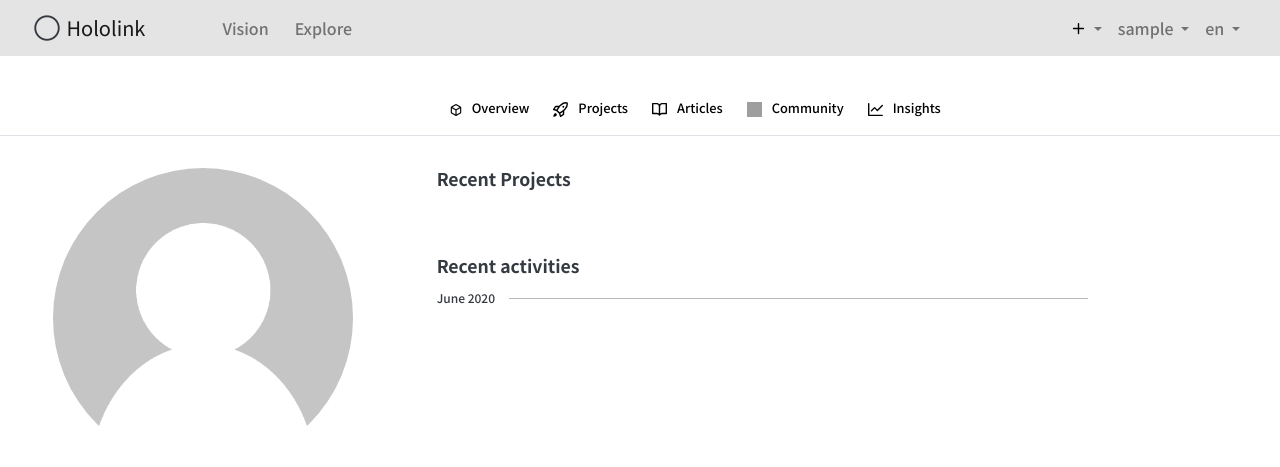
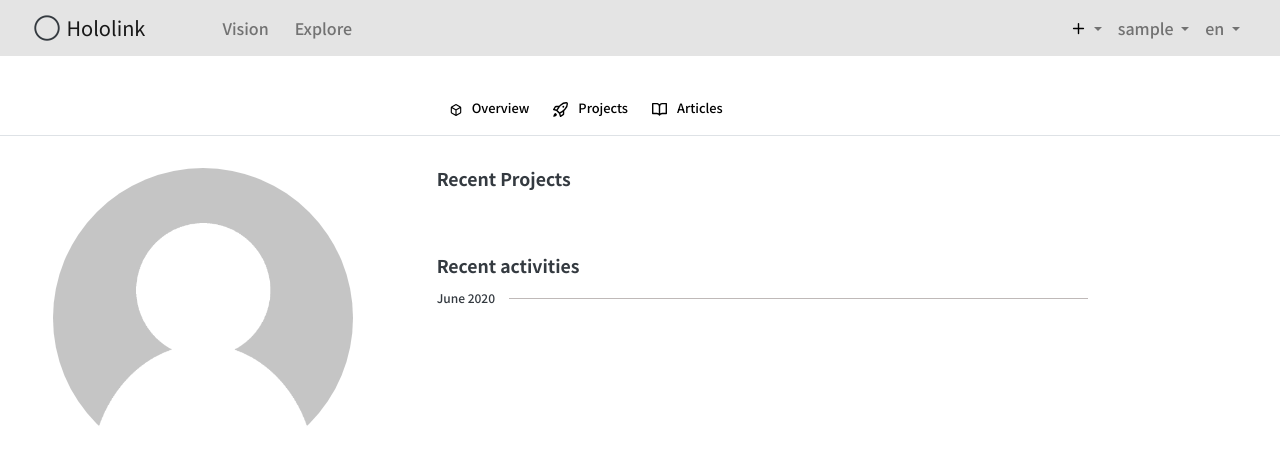
Before and after one commit to EiffelFly/hololink-main-frame, a Django app: a page that uses hololink/templates/dashboard_navbar.html in a window 1280 px wide. Shown: the top 467 px of the page. Run offline with Django 3.2, Linux system fonts and the light colour scheme; the visitor is signed in with stand-in values (Sample User, id 1); data comes from the database, SQL or seed files in the repository; data that the repository does not hold is empty; some libraries are stand-ins or nearby versions; grey boxes are pictures that could not be loaded.

Commit message:
[template]-removed not necessary link button

```diff
--- a/hololink/templates/dashboard_navbar.html
+++ b/hololink/templates/dashboard_navbar.html
@@ -29,12 +29,6 @@
                         <li class="nav-item text-center mr-2">
                             <a class="nav-link dashboard-nav-item" href="{% url 'article:articles_list' %}"><img src="{% static 'img/article.svg' %}" class="d-inline-block text-center" width="15" height="15" style="margin-right:10px ;">Articles</a>
                         </li>
-                        <li class="nav-item text-center mr-2">
-                            <a class="nav-link dashboard-nav-item" href="#"><img src="{% static 'img/community.svg' %}" class="d-inline-block text-center" width="15" height="15" style="margin-right:10px ;">Community</a>
-                        </li>
-                        <li class="nav-item text-center mr-2">
-                            <a class="nav-link dashboard-nav-item" href="#"><img src="{% static 'img/graph.svg' %}" class="d-inline-block text-center" width="15" height="15" style="margin-right:10px ;">Insights</a>
-                        </li>
                     </ul>
                 </div>
             </nav>
```
